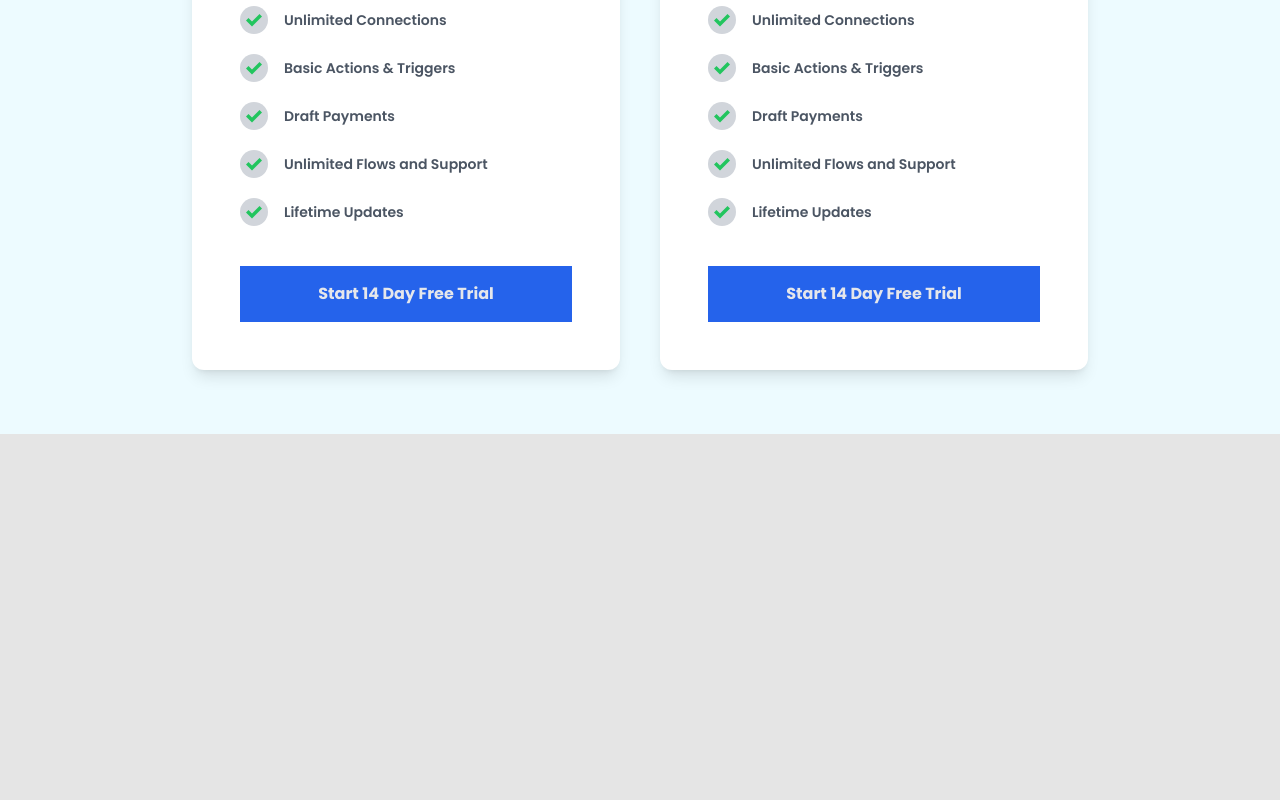
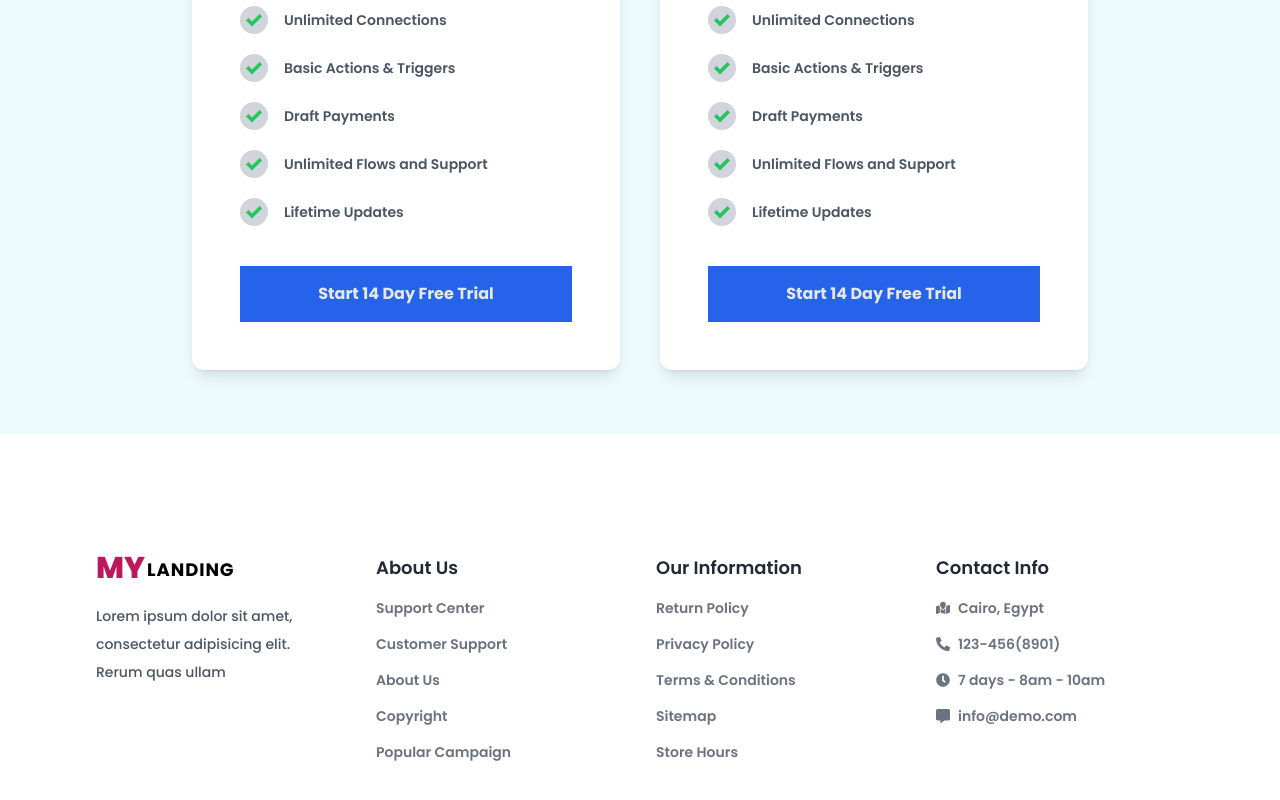
Before and after one commit to rawdaymohamed/my_landing_page, a Next.js app: page / in a window 1280 px wide. Shown: the part 3418-4218 px from the top of the page. Before the commit the page ends 3852 px from the top, so only its background shows below. Built offline with nearby package versions, Linux system fonts and the light colour scheme.

Commit message:
Feat: Add footer section

```diff
--- /dev/null
+++ b/src/app/components/Home/Footer/Footer.tsx
@@ -0,0 +1,78 @@
+import Link from "next/link";
+import React from "react";
+import { FaClock, FaPhoneAlt } from "react-icons/fa";
+import { FaMapLocation, FaMessage } from "react-icons/fa6";
+
+const Footer = () => {
+  return (
+    <div className="py-10 bg-white">
+      <div className="mt-20 w-[90%] px-4 sm:px-6 lg:px-8 mx-auto grid grid-cols-1 md:grid-cols-3 lg:grid-cols-4 gap-8">
+        {/* Logo and description */}
+        <div>
+          {/* Logo */}
+          <Link href="/" className="flex items-center">
+            <span className="mr-0.5 -mt-1 font-extrabold text-pink-700 text-3xl ">
+              MY
+            </span>
+            <div className="text-lg font-bold uppercase tracking-wider">
+              Landing
+            </div>
+          </Link>
+          {/* Description */}
+          <p className="mt-4 text-sm font-medium leading-7 w-[80%] text-gray-600">
+            Lorem ipsum dolor sit amet, consectetur adipisicing elit. Rerum quas
+            ullam
+          </p>
+        </div>
+        {/* About us Links */}
+        <div>
+          <h3 className="text-lg font-semibold text-gray-800">About Us</h3>
+          <ul className="mt-4 space-y-4 text-sm font-semibold text-gray-500">
+            <li>Support Center</li>
+            <li>Customer Support</li>
+            <li>About Us</li>
+            <li>Copyright</li>
+            <li>Popular Campaign</li>
+          </ul>
+        </div>
+        {/* Our information Links */}
+        <div>
+          <h3 className="text-lg font-semibold text-gray-800">
+            Our Information
+          </h3>
+          <ul className="mt-4 space-y-4 text-sm font-semibold text-gray-500">
+            <li>Return Policy</li>
+            <li>Privacy Policy</li>
+            <li>Terms & Conditions</li>
+            <li>Sitemap</li>
+            <li>Store Hours</li>
+          </ul>
+        </div>
+        {/* Contact info Links */}
+        <div>
+          <h3 className="text-lg font-semibold text-gray-800">Contact Info</h3>
+          <ul className="mt-4 space-y-4 text-sm font-semibold text-gray-500">
+            <li className="flex gap-2 items-center">
+              <FaMapLocation />
+              <span>Cairo, Egypt</span>
+            </li>
+            <li className="flex gap-2 items-center">
+              <FaPhoneAlt />
+              123-456(8901)
+            </li>
+            <li className="flex gap-2 items-center">
+              <FaClock />
+              <span>7 days - 8am - 10am</span>
+            </li>
+            <li className="flex gap-2 items-center">
+              <FaMessage />
+              <span>info@demo.com</span>
+            </li>
+          </ul>
+        </div>
+      </div>
+    </div>
+  );
+};
+
+export default Footer;
--- a/src/app/layout.tsx
+++ b/src/app/layout.tsx
@@ -2,6 +2,7 @@ import type { Metadata } from "next";
 import { Poppins } from "next/font/google";
 import "./globals.css";
 import ResponsiveNav from "./components/Home/Navbar/ResponsiveNav";
+import Footer from "./components/Home/Footer/Footer";
 const font = Poppins({
   weight: ["100", "200", "300", "400", "500", "600", "700", "800", "900"],
   subsets: ["latin"],
@@ -22,6 +23,7 @@ export default function RootLayout({
       <body className={`${font.className} antialiased`}>
         <ResponsiveNav />
         {children}
+        <Footer />
       </body>
     </html>
   );
```
